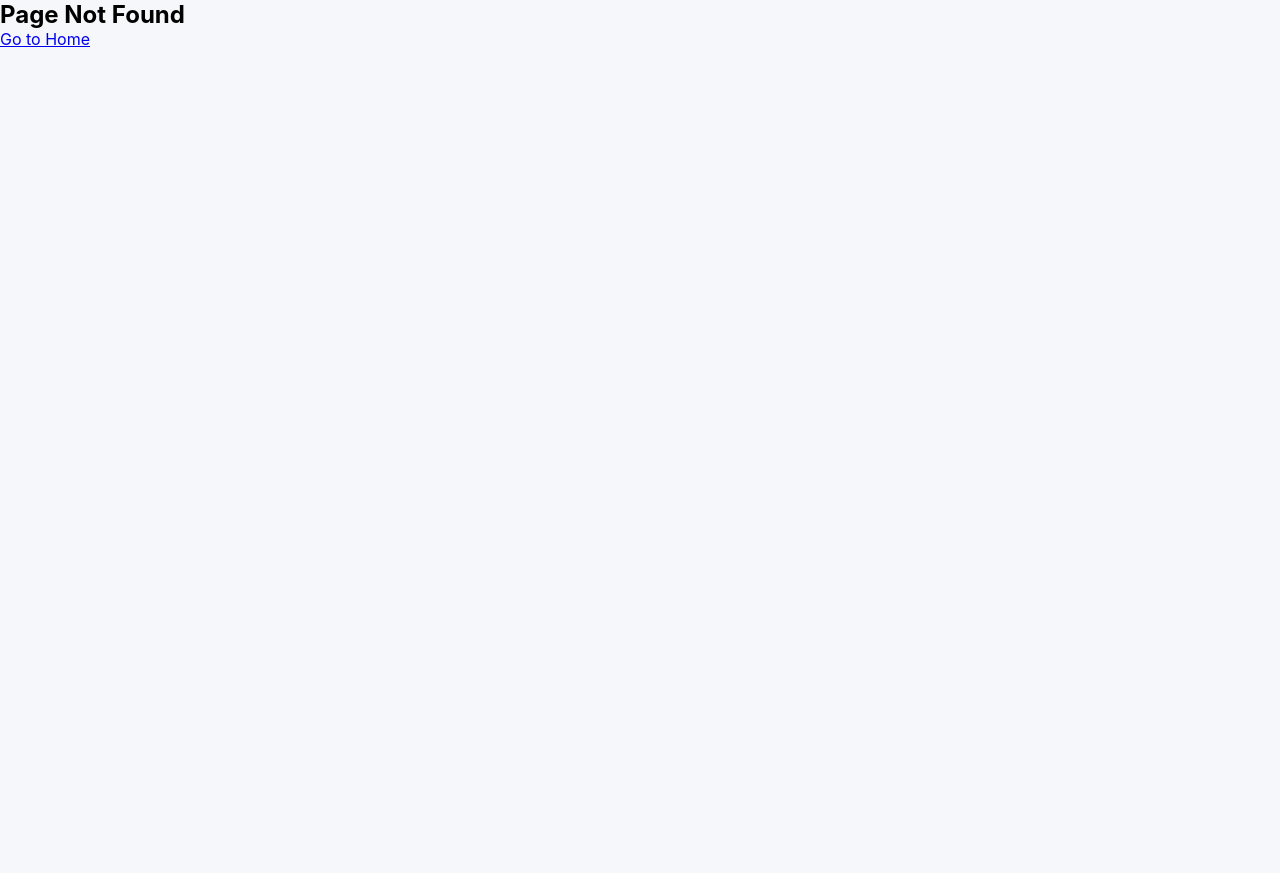
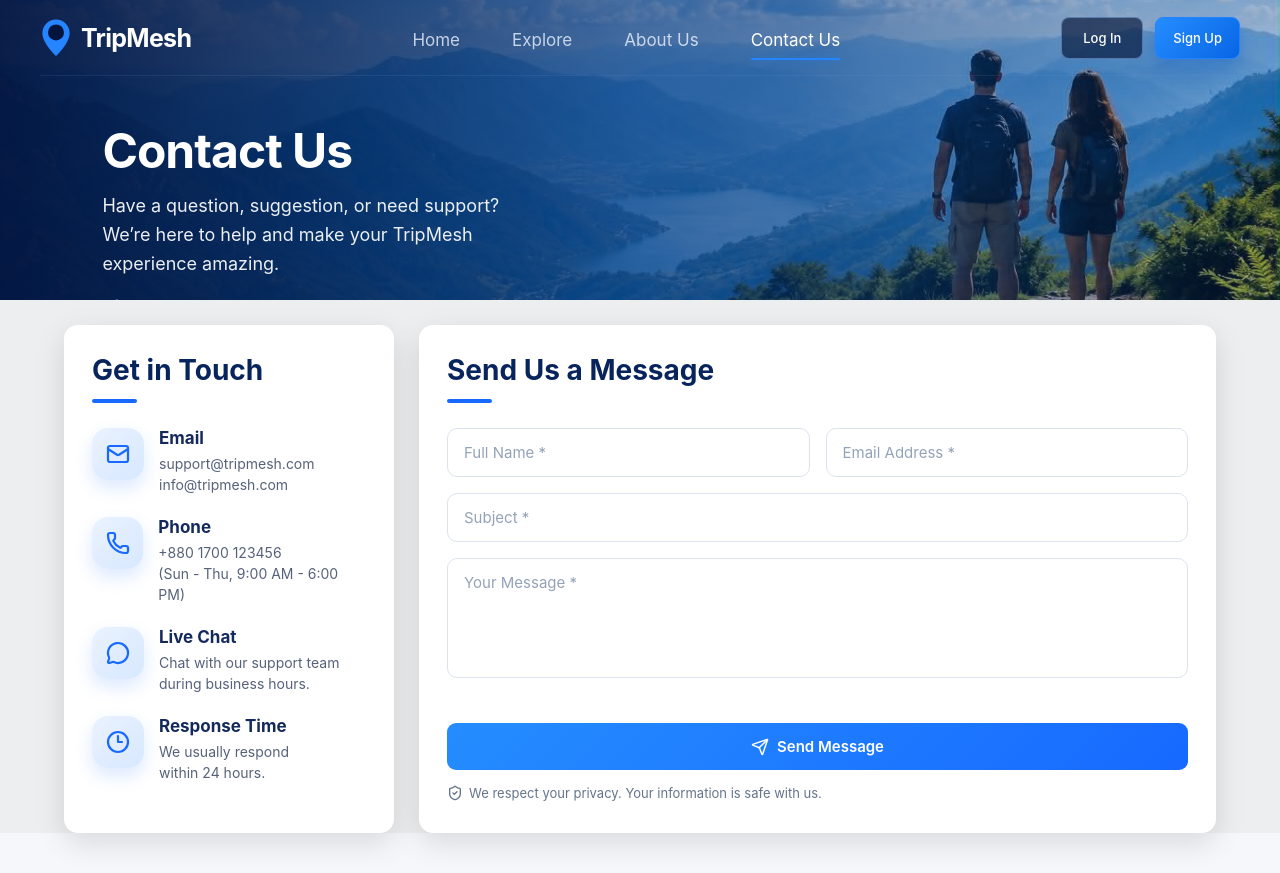
Before and after one commit to fahmida47/TripMesh, a React app in the folder frontend/: page /contact in a window 1280 px wide. Before the commit this address had no page. Before the commit the page ends 800 px from the top, so only its background shows below. Built offline with nearby package versions, Linux system fonts and the light colour scheme; the HTML template or start-up script is replaced by a standard one.

Commit message:
feat: build contact us page layout and hero section

```diff
--- a/frontend/package.json
+++ b/frontend/package.json
@@ -10,6 +10,7 @@
     "preview": "vite preview"
   },
   "dependencies": {
+    "lucide-react": "^1.26.0",
     "react": "^19.2.7",
     "react-dom": "^19.2.7",
     "react-icons": "^5.7.0",
--- a/frontend/src/App.jsx
+++ b/frontend/src/App.jsx
@@ -10,6 +10,7 @@ import Explore from "./pages/Explore/Explore";
 import Login from "./pages/Login/Login";
 import Signup from "./pages/Signup/Signup";
 import AboutUs from "./pages/AboutUs/AboutUs";
+import Contact from "./pages/Contact/Contact";
 import GuideDashboard from "./pages/GuideDashboard/GuideDashboard";
 
 
@@ -31,6 +32,7 @@ function App() {
         <Route path="/" element={<GlobalLandingPage />} />
 
         <Route path="/about" element={<AboutUs />} />
+        <Route path="/contact" element={<Contact />} />
 
         <Route path="/login" element={<Login />} />
         <Route path="/signup" element={<Signup />} />
--- a/frontend/src/components/Navbar/Navbar.jsx
+++ b/frontend/src/components/Navbar/Navbar.jsx
@@ -17,7 +17,8 @@ function Navbar() {
 
   const navigate = useNavigate();
 
-  const user = JSON.parse(localStorage.getItem("user"));
+  const storedUser = localStorage.getItem("user");
+  const user = storedUser ? JSON.parse(storedUser) : null;
 
   const handleLogout = () => {
     localStorage.removeItem("user");
@@ -53,11 +54,21 @@ function Navbar() {
         </Link>
 
         {user?.role === "Tourist" && (
-          <Link to="/tourist-dashboard">Tourist Dashboard</Link>
+          <Link
+            className={pathname === "/tourist-dashboard" ? "active" : ""}
+            to="/tourist-dashboard"
+          >
+            Tourist Dashboard
+          </Link>
         )}
 
         {user?.role === "Guide" && (
-          <Link to="/guide-dashboard">Guide Dashboard</Link>
+          <Link
+            className={pathname === "/guide-dashboard" ? "active" : ""}
+            to="/guide-dashboard"
+          >
+            Guide Dashboard
+          </Link>
         )}
       </nav>
 
--- /dev/null
+++ b/frontend/src/pages/Contact/Contact.css
@@ -0,0 +1,445 @@
+.contact-page {
+  background: #edeeef;
+  min-height: 100vh;
+}
+
+/* =========================
+   HERO SECTION
+========================= */
+
+.contact-hero {
+  position: relative;
+
+  height: 300px;
+
+  margin-top: -76px;
+  padding-top: 76px;
+  background-size: cover;
+  background-position: center;
+  background-repeat: no-repeat;
+
+  overflow: hidden;
+}
+
+.hero-overlay {
+  position: absolute;
+  inset: 0;
+
+  background: linear-gradient(
+    90deg,
+    rgba(3, 22, 65, 0.95),
+    rgba(8, 61, 130, 0.65),
+    rgba(8, 61, 130, 0.25)
+  );
+}
+
+.hero-content {
+  position: relative;
+  z-index: 2;
+
+  padding: 45px 8% 0;
+
+  color: white;
+}
+
+.hero-content h1 {
+  margin: 0 0 12px;
+
+  font-size: 48px;
+  font-weight: 700;
+  letter-spacing: -1px;
+}
+
+.hero-content p {
+  margin: 0;
+
+  font-size: 18px;
+  line-height: 1.6;
+
+  color: rgba(255, 255, 255, 0.92);
+}
+
+.plane-icon {
+  margin-top: 12px;
+
+  font-size: 36px;
+
+  color: #55a5ff;
+
+  animation: fly 3s ease-in-out infinite;
+}
+
+@keyframes fly {
+  0% {
+    transform: translateX(0);
+  }
+
+  50% {
+    transform: translateX(12px);
+  }
+
+  100% {
+    transform: translateX(0);
+  }
+}
+
+/* =========================
+   MAIN CONTACT LAYOUT
+========================= */
+
+.contact-container {
+  width: min(1200px, 90%);
+
+  margin: 25px auto 40px;
+
+  display: grid;
+
+  grid-template-columns: 330px 1fr;
+
+  gap: 25px;
+}
+
+/* =========================
+   CONTACT CARDS
+========================= */
+
+.contact-info,
+.contact-form {
+  background: #ffffff;
+
+  border-radius: 14px;
+
+  padding: 28px;
+
+  box-shadow: 0 10px 30px rgba(0, 0, 0, 0.12);
+}
+
+.contact-info h2,
+.contact-form h2 {
+  margin: 0;
+
+  color: #08245c;
+
+  font-size: 28px;
+
+  font-weight: 700;
+}
+
+.title-line {
+  width: 45px;
+
+  height: 4px;
+
+  margin: 12px 0 25px;
+
+  border-radius: 10px;
+
+  background: #1769ff;
+}
+
+/* =========================
+   LEFT CONTACT INFO
+========================= */
+
+.info-item {
+  display: flex;
+
+  align-items: flex-start;
+
+  gap: 15px;
+
+  margin-bottom: 22px;
+}
+
+.icon-box {
+  width: 52px;
+  height: 52px;
+
+  border-radius: 16px;
+
+  background: linear-gradient(
+    135deg,
+    #eaf2ff,
+    #d7e8ff
+  );
+
+  display: flex;
+  align-items: center;
+  justify-content: center;
+
+  color: #1769ff;
+
+  box-shadow:
+    0 8px 18px rgba(23,105,255,0.15);
+
+  transition: all 0.3s ease;
+}
+
+.icon-box svg {
+  stroke-width: 2.2;
+}
+
+.info-item:hover .icon-box {
+  transform: translateY(-4px) rotate(-5deg);
+
+  background: linear-gradient(
+    135deg,
+    #1769ff,
+    #258dff
+  );
+
+  color: white;
+}
+
+.info-item h3 {
+  margin: 0 0 5px;
+
+  color: #14295c;
+
+  font-size: 17px;
+}
+
+.info-item p {
+  margin: 0;
+
+  color: #56627a;
+
+  font-size: 14px;
+
+  line-height: 1.5;
+}
+
+/* =========================
+   CONTACT FORM
+========================= */
+
+.form-row {
+  display: grid;
+
+  grid-template-columns: 1fr 1fr;
+
+  gap: 16px;
+}
+
+.contact-form input,
+.contact-form textarea {
+  width: 100%;
+
+  padding: 14px 16px;
+
+  margin-bottom: 16px;
+
+  border-radius: 10px;
+
+  border: 1px solid #dce3ef;
+
+  font-size: 15px;
+
+  font-family: inherit;
+
+  color: #14295c;
+
+  transition: all 0.3s ease;
+
+  box-sizing: border-box;
+}
+
+.contact-form input::placeholder,
+.contact-form textarea::placeholder {
+  color: #94a3b8;
+}
+
+.contact-form input:focus,
+.contact-form textarea:focus {
+  outline: none;
+
+  border-color: #1769ff;
+
+  box-shadow: 0 0 0 3px rgba(23, 105, 255, 0.15);
+}
+
+.contact-form textarea {
+  height: 120px;
+
+  resize: none;
+}
+
+/* =========================
+   SEND BUTTON
+========================= */
+
+.contact-form button {
+  display: inline-flex;
+
+  align-items: center;
+
+  justify-content: center;
+
+  gap: 8px;
+
+  background: linear-gradient(135deg, #258dff, #1769ff);
+
+  color: white;
+
+  border: none;
+
+  padding: 14px 28px;
+
+  border-radius: 9px;
+
+  font-size: 15px;
+
+  font-weight: 600;
+
+  cursor: pointer;
+
+  transition:
+    transform 0.3s ease,
+    box-shadow 0.3s ease;
+}
+
+.contact-form button:hover {
+  transform: translateY(-2px);
+
+  box-shadow: 0 8px 20px rgba(23, 105, 255, 0.35);
+}
+
+/* =========================
+   PRIVACY TEXT
+========================= */
+
+.privacy {
+  display: flex;
+
+  align-items: center;
+
+  gap: 6px;
+
+  margin-top: 15px;
+
+  color: #64748b;
+
+  font-size: 13px;
+}
+
+/* =========================
+   LAPTOP / TABLET
+========================= */
+
+@media (max-width: 1100px) {
+  .contact-container {
+    grid-template-columns: 300px 1fr;
+    gap: 20px;
+  }
+
+  .contact-info,
+  .contact-form {
+    padding: 24px;
+  }
+
+  .hero-content h1 {
+    font-size: 42px;
+  }
+}
+
+/* =========================
+   TABLET
+========================= */
+
+@media (max-width: 900px) {
+  .contact-hero {
+    height: 280px;
+
+    margin-top: -76px;
+  }
+
+  .contact-container {
+    width: 90%;
+
+    grid-template-columns: 1fr;
+  }
+
+  .form-row {
+    grid-template-columns: 1fr;
+  }
+
+  .hero-content {
+    padding: 40px 7% 0;
+  }
+
+  .hero-content h1 {
+    font-size: 38px;
+  }
+
+  .hero-content p {
+    font-size: 16px;
+  }
+}
+
+/* =========================
+   MOBILE
+========================= */
+
+@media (max-width: 600px) {
+  .contact-hero {
+    height: 240px;
+
+    margin-top: -70px;
+
+    padding-top: 70px;
+  }
+
+  .hero-content {
+    padding: 35px 6% 0;
+  }
+
+  .hero-content h1 {
+    font-size: 30px;
+  }
+
+  .hero-content p {
+    font-size: 14px;
+
+    line-height: 1.5;
+  }
+
+  .plane-icon {
+    font-size: 28px;
+  }
+
+  .contact-container {
+    width: 92%;
+
+    margin-top: 20px;
+  }
+
+  .contact-info,
+  .contact-form {
+    padding: 20px;
+
+    border-radius: 12px;
+  }
+
+  .contact-info h2,
+  .contact-form h2 {
+    font-size: 23px;
+  }
+
+  .info-item {
+    gap: 12px;
+
+    margin-bottom: 18px;
+  }
+
+  .icon-box {
+    width: 42px;
+
+    height: 42px;
+
+    font-size: 19px;
+  }
+
+  .contact-form button {
+    width: 100%;
+  }
+}
--- /dev/null
+++ b/frontend/src/pages/Contact/Contact.jsx
@@ -0,0 +1,140 @@
+import React from "react";
+import "./Contact.css";
+import contactBg from "../../assets/contact-bg.jpg";
+import Navbar from "../../components/Navbar/Navbar";
+import {
+  Mail,
+  Phone,
+  MessageCircle,
+  Clock3,
+  Send,
+  ShieldCheck,
+} from "lucide-react";
+
+const Contact = () => {
+  return (
+    <div className="contact-page">
+      <Navbar />
+      {/* Hero Section */}
+      <section
+        className="contact-hero"
+        style={{ backgroundImage: `url(${contactBg})` }}
+      >
+        <div className="hero-overlay"></div>
+
+        <div className="hero-content">
+          <h1>Contact Us</h1>
+
+          <p>
+            Have a question, suggestion, or need support?
+            <br />
+            We’re here to help and make your TripMesh
+            <br />
+            experience amazing.
+          </p>
+
+          <div className="plane-icon">✈</div>
+        </div>
+      </section>
+
+      {/* Main Contact Layout */}
+      <section className="contact-container">
+        {/* Left Contact Info */}
+        <div className="contact-info">
+          <h2>Get in Touch</h2>
+          <div className="title-line"></div>
+
+          <div className="info-item">
+            <div className="icon-box">
+              <Mail size={24} />
+            </div>
+
+            <div>
+              <h3>Email</h3>
+              <p>
+                support@tripmesh.com
+                <br />
+                info@tripmesh.com
+              </p>
+            </div>
+          </div>
+
+          <div className="info-item">
+            <div className="icon-box">
+              <Phone size={24} />
+            </div>
+
+            <div>
+              <h3>Phone</h3>
+              <p>
+                +880 1700 123456
+                <br />
+                (Sun - Thu, 9:00 AM - 6:00 PM)
+              </p>
+            </div>
+          </div>
+
+          <div className="info-item">
+            <div className="icon-box">
+              <MessageCircle size={24} />
+            </div>
+
+            <div>
+              <h3>Live Chat</h3>
+              <p>
+                Chat with our support team
+                <br />
+                during business hours.
+              </p>
+            </div>
+          </div>
+
+          <div className="info-item">
+            <div className="icon-box">
+              <Clock3 size={24} />
+            </div>
+
+            <div>
+              <h3>Response Time</h3>
+              <p>
+                We usually respond
+                <br />
+                within 24 hours.
+              </p>
+            </div>
+          </div>
+        </div>
+
+        {/* Right Form */}
+        <div className="contact-form">
+          <h2>Send Us a Message</h2>
+          <div className="title-line"></div>
+
+          <form>
+            <div className="form-row">
+              <input type="text" placeholder="Full Name *" />
+
+              <input type="email" placeholder="Email Address *" />
+            </div>
+
+            <input type="text" placeholder="Subject *" />
+
+            <textarea placeholder="Your Message *"></textarea>
+
+            <button>
+              <Send size={18} />
+              Send Message
+            </button>
+
+            <p className="privacy">
+              <ShieldCheck size={16} />
+              We respect your privacy. Your information is safe with us.
+            </p>
+          </form>
+        </div>
+      </section>
+    </div>
+  );
+};
+
+export default Contact;
```
Also changed, not shown: 1 other file (tests, documents, lock files or other folders).
